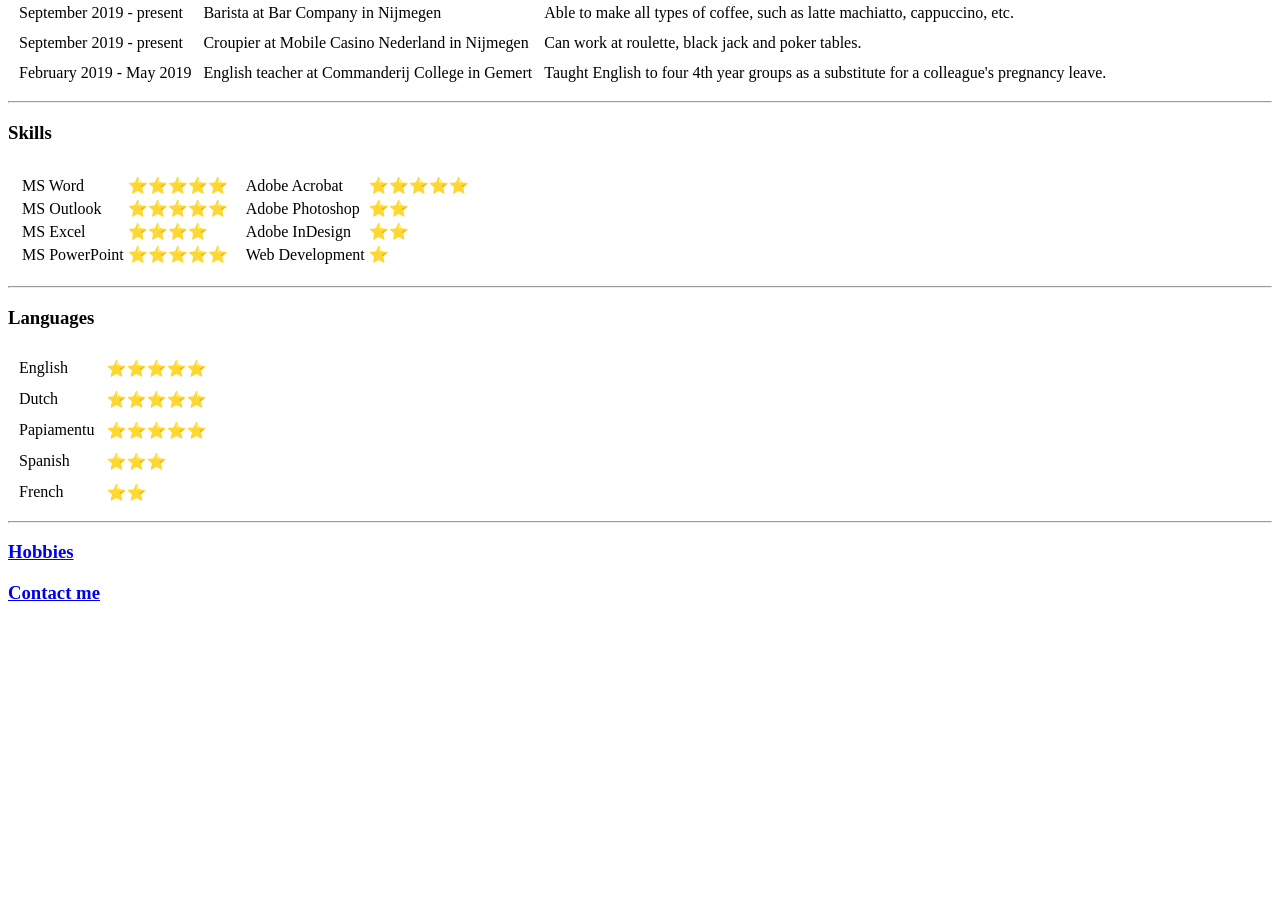
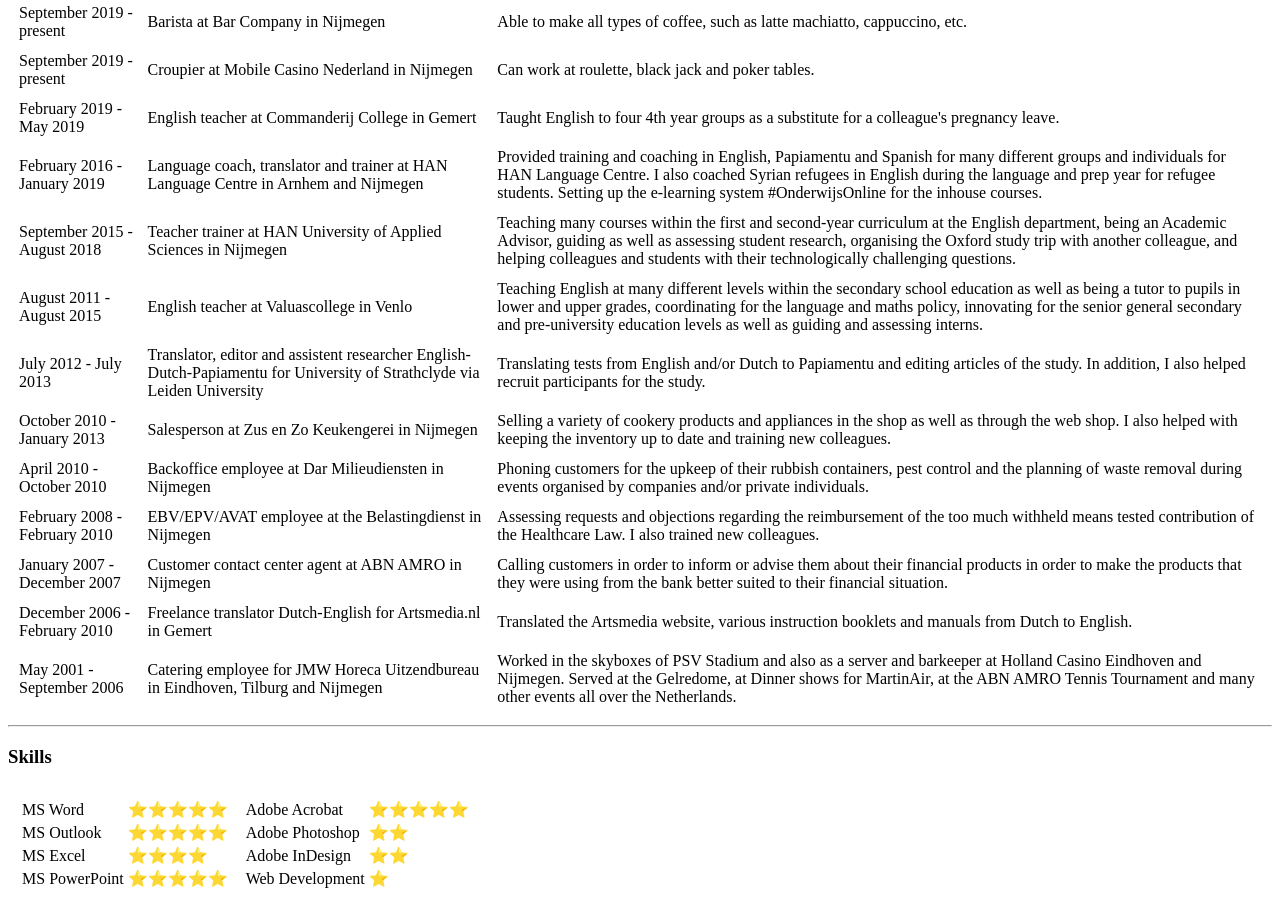
Before and after one commit to EmilyFernan/cv, a plain HTML site: page index.html in a window 1280 px wide. Shown: the part 682-1587 px from the top of the page. Before the commit the page ends 1305 px from the top, so only its background shows below. Drawn offline with Linux system fonts and the light colour scheme.

Commit message:
Updated index.html

```diff
--- a/index.html
+++ b/index.html
@@ -57,6 +57,56 @@
         <td>February 2019 - May 2019</td>
         <td>English teacher at Commanderij College in Gemert</td>
         <td>Taught English to four 4th year groups as a substitute for a colleague's pregnancy leave.</td>
+      </tr>
+      <tr>
+        <td>February 2016 - January 2019</td>
+        <td>Language coach, translator and trainer at HAN Language Centre in Arnhem and Nijmegen</td>
+        <td>Provided training and coaching in English, Papiamentu and Spanish for many different groups and individuals for HAN Language Centre. I also coached Syrian refugees in English during the language and prep year for refugee students. Setting up the e-learning system #OnderwijsOnline for the inhouse courses.</td>
+      </tr>
+      <tr>
+        <td>September 2015 - August 2018</td>
+        <td>Teacher trainer at HAN University of Applied Sciences in Nijmegen</td>
+        <td>Teaching many courses within the first and second-year curriculum at the English department, being an Academic Advisor, guiding as well as assessing student research, organising the Oxford study trip with another colleague, and helping colleagues and students with their technologically challenging questions.</td>
+      </tr>
+      <tr>
+        <td>August 2011 - August 2015</td>
+        <td>English teacher at Valuascollege in Venlo</td>
+        <td>Teaching English at many different levels within the secondary school education as well as being a tutor to pupils in lower and upper grades, coordinating for the language and maths policy, innovating for the senior general secondary and pre-university education levels as well as guiding and assessing interns.</td>
+      </tr>
+      <tr>
+        <td>July 2012 - July 2013</td>
+        <td>Translator, editor and assistent researcher English-Dutch-Papiamentu for University of Strathclyde via Leiden University</td>
+        <td>Translating tests from English and/or Dutch to Papiamentu and editing articles of the study. In addition, I also helped recruit participants for the study.</td>
+      </tr>
+      <tr>
+        <td>October 2010 - January 2013</td>
+        <td>Salesperson at Zus en Zo Keukengerei in Nijmegen</td>
+        <td>Selling a variety of cookery products and appliances in the shop as well as through the web shop. I also helped with keeping the inventory up to date and training new colleagues.</td>
+      </tr>
+      <tr>
+        <td>April 2010 - October 2010</td>
+        <td>Backoffice employee at Dar Milieudiensten in Nijmegen</td>
+        <td>Phoning customers for the upkeep of their rubbish containers, pest control and the planning of waste removal during events organised by companies and/or private individuals.</td>
+      </tr>
+      <tr>
+        <td>February 2008 - February 2010</td>
+        <td>EBV/EPV/AVAT employee at the Belastingdienst in Nijmegen</td>
+        <td>Assessing requests and objections regarding the reimbursement of the too much withheld means tested contribution of the Healthcare Law. I also trained new colleagues.</td>
+      </tr>
+      <tr>
+        <td>January 2007 - December 2007</td>
+        <td>Customer contact center agent at ABN AMRO in Nijmegen</td>
+        <td>Calling customers in order to inform or advise them about their financial products in order to make the products that they were using from the bank better suited to their financial situation.</td>
+      </tr>
+      <tr>
+        <td>December 2006 - February 2010</td>
+        <td>Freelance translator Dutch-English for Artsmedia.nl in Gemert</td>
+        <td>Translated the Artsmedia website, various instruction booklets and manuals from Dutch to English.</td>
+      </tr>
+      <tr>
+        <td>May 2001 - September 2006</td>
+        <td>Catering employee for JMW Horeca Uitzendbureau in Eindhoven, Tilburg and Nijmegen</td>
+        <td>Worked in the skyboxes of PSV Stadium and also as a server and barkeeper at Holland Casino Eindhoven and Nijmegen. Served at the Gelredome, at Dinner shows for MartinAir, at the ABN AMRO Tennis Tournament and many other events all over the Netherlands.</td>
       </tr>
     </tbody>
   </table>
```
